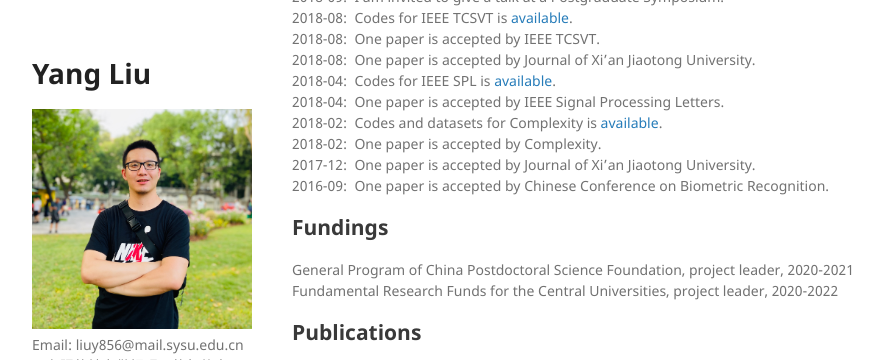
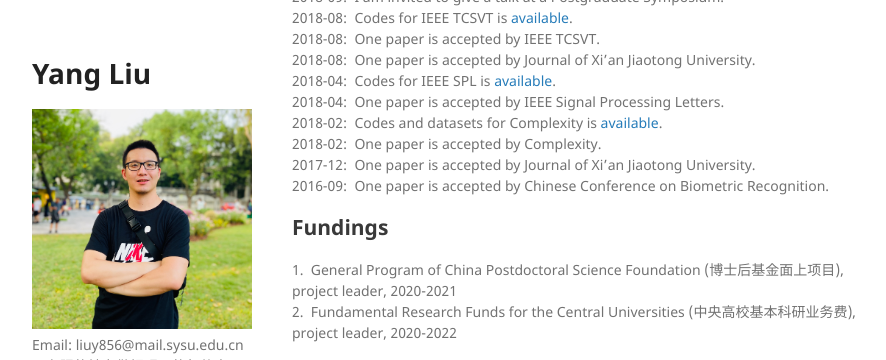
Before and after one commit to YangLiu9208/home, a Jekyll site: the page built from index.md, in a window 1280 px wide and 900 px high, scrolled down 892 px, cut to the strip 0-360 px from the top of the window. Shown: the whole strip, without its empty margins (178-1064 px from the left). Built offline with Jekyll 4.4.1, drawn with Linux system fonts in a browser that asks for light colours; a style sheet for code colours, icons or effects is not loaded.

Commit message:
Update index.md

```diff
--- a/index.md
+++ b/index.md
@@ -41,8 +41,8 @@ Communication Systems Design in Intelligent Transportation
 2016-09:&nbsp; One paper is accepted by Chinese Conference on Biometric Recognition.
 
 ## Fundings
-General Program of China Postdoctoral Science Foundation, project leader, 2020-2021
-Fundamental Research Funds for the Central Universities, project leader, 2020-2022
+1.&nbsp; General Program of China Postdoctoral Science Foundation (博士后基金面上项目), project leader, 2020-2021
+2.&nbsp; Fundamental Research Funds for the Central Universities (中央高校基本科研业务费), project leader, 2020-2022
 
 ## Publications
 
```
